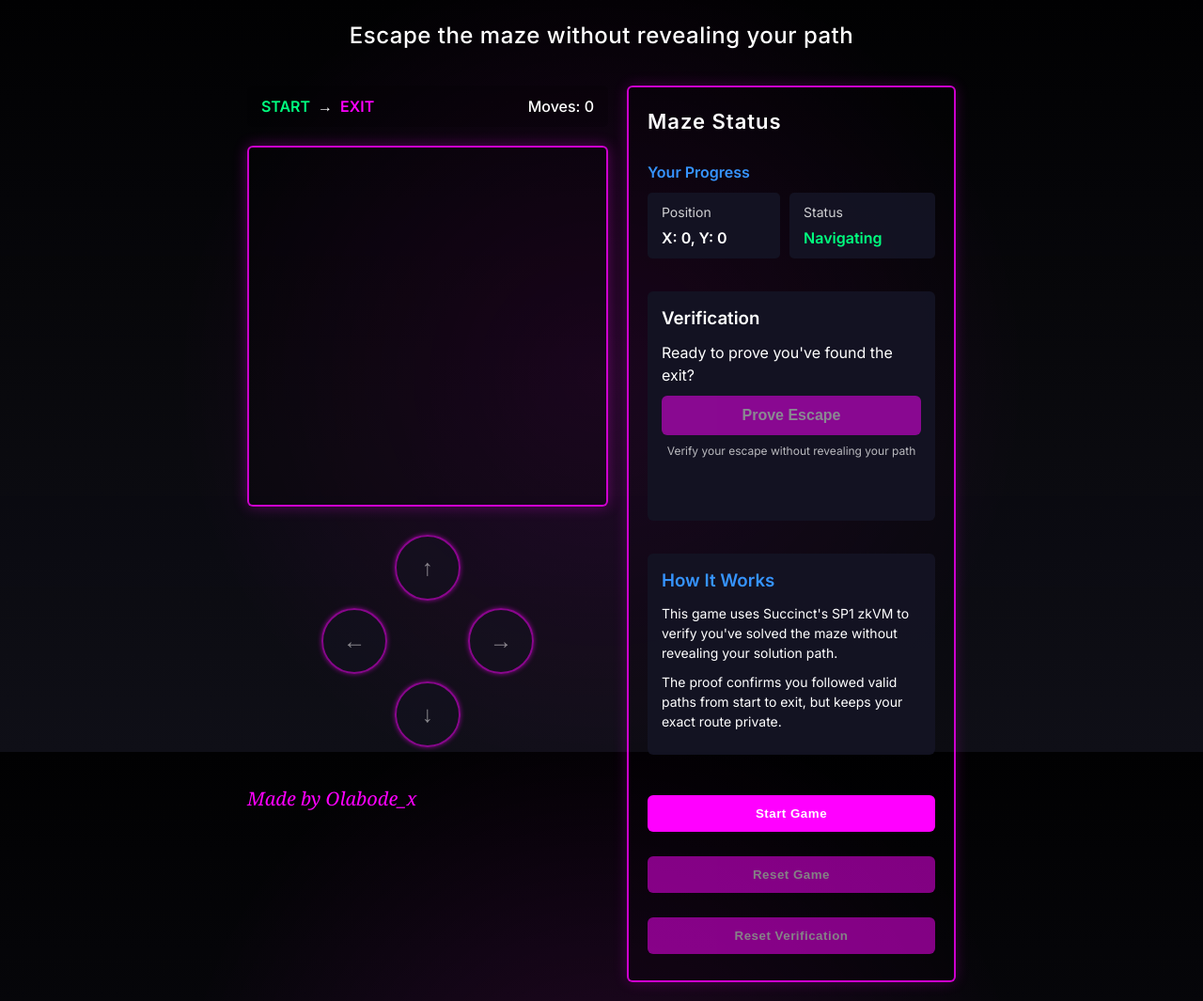
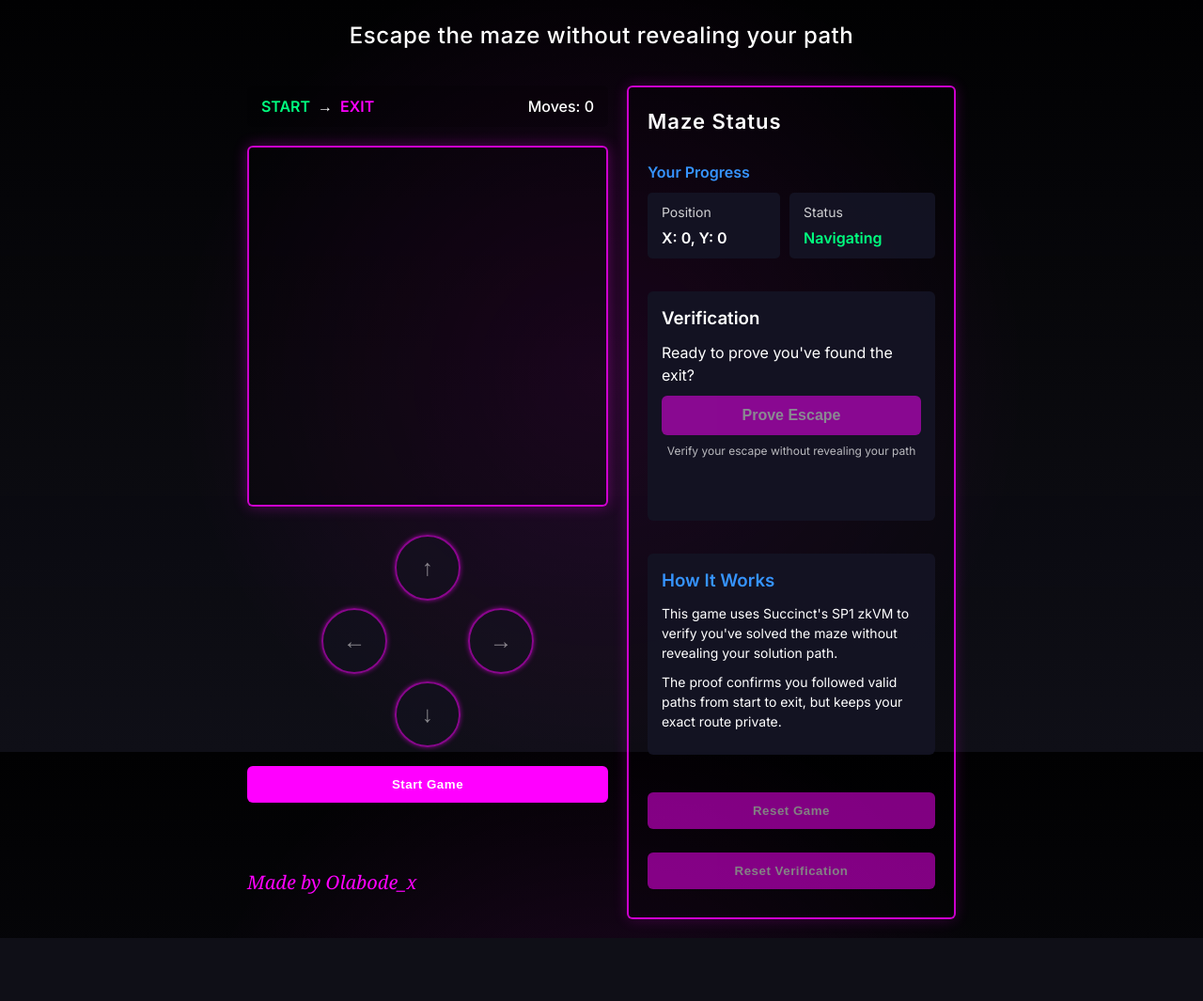
Before and after one commit to Olabodex/succinct-Maze, a plain HTML site: page index.html in a window 1280 px wide. Shown: the whole page at 94% size. After the commit the page ends 998 px from the top, so only its background shows below. Drawn offline with Linux system fonts and the light colour scheme.

Commit message:
Updated game logic and styles

```diff
--- a/index.html
+++ b/index.html
@@ -33,6 +33,7 @@
             <button id="right-btn" class="move-btn btn-right" disabled>→</button>
             <button id="down-btn" class="move-btn btn-down" disabled>↓</button>
           </div>
+          <button id="start-game" class="game-btn2">Start Game</button>
         </div>
         <a href="https://x.com/olabode_x" target="_blank" class="signature-link">Made by Olabode_x</a>
 
@@ -71,7 +72,7 @@
         </div>
 
         <div class="game-buttons">
-          <button id="start-game" class="game-btn">Start Game</button>
+          <!-- <button id="start-game" class="game-btn">Start Game</button> -->
           <button id="reset-game" class="game-btn" disabled>Reset Game</button>
           <button id="reset-verify-btn" class="game-btn" disabled>Reset Verification</button>
         </div>
--- a/styles.css
+++ b/styles.css
@@ -195,6 +195,7 @@ h1 {
   flex-direction: column;
   align-items: center;
   margin-top: 10px;
+  margin-bottom: 20px;
 }
 
 .move-controls {
@@ -264,7 +265,7 @@ h1 {
 
 .game-btn {
   padding: 12px 24px;
-  margin: 8px 0;
+  margin: 10px 0;
   border: none;
   background-color: var(--primary-color);
   color: var(--text-color);
@@ -274,6 +275,22 @@ h1 {
   transition: all 0.2s;
   min-width: 100%;
   letter-spacing: 0.5px;
+  margin-top: 5px;
+}
+
+.game-btn2 {
+  padding: 12px 24px;
+  margin: 10px 0;
+  border: none;
+  background-color: var(--primary-color);
+  color: var(--text-color);
+  font-weight: 600;
+  border-radius: 6px;
+  cursor: pointer;
+  transition: all 0.2s;
+  min-width: 100%;
+  letter-spacing: 0.5px;
+  margin-top: 20px;
 }
 
 .game-btn:hover:not(:disabled) {
@@ -281,7 +298,17 @@ h1 {
   background-color: #ff33ff;
 }
 
+.game-btn2:hover:not(:disabled) {
+  box-shadow: 0 0 10px var(--primary-color);
+  background-color: #ff33ff;
+}
+
 .game-btn:disabled {
+  opacity: 0.5;
+  cursor: not-allowed;
+}
+
+.game-btn2:disabled {
   opacity: 0.5;
   cursor: not-allowed;
 }
```
